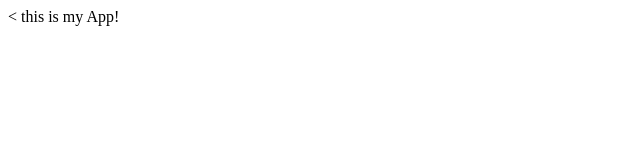
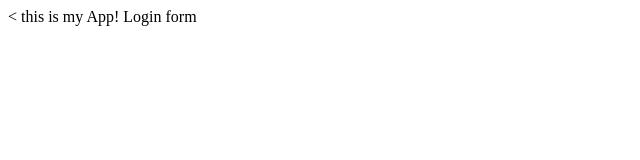
Before and after one commit to ngzhiyang/myappsample, a plain HTML site: page index.html in a window 1280 px wide. Shown: the full height of the page, 0-640 px from the left. Drawn offline with Linux system fonts and the light colour scheme.

Commit message:
Login Form

```diff
--- /dev/null
+++ b/dir2/app2.js
@@ -0,0 +1 @@
+console.log('123')
--- a/index.html
+++ b/index.html
@@ -6,5 +6,6 @@
   </head>
   <body>
     this is my App!
+    Login form
   </body>
 </html>
```
Also changed, not shown: login.html (added, +1 -0 lines), log.txt (added).
